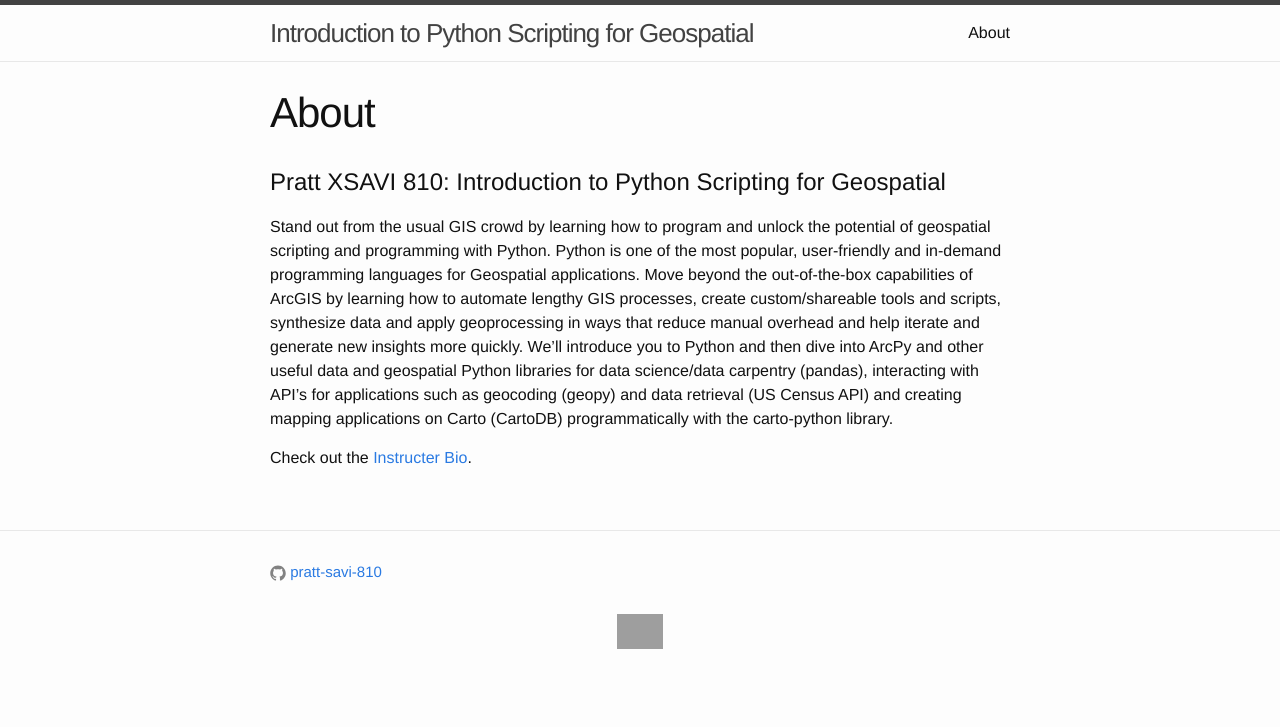
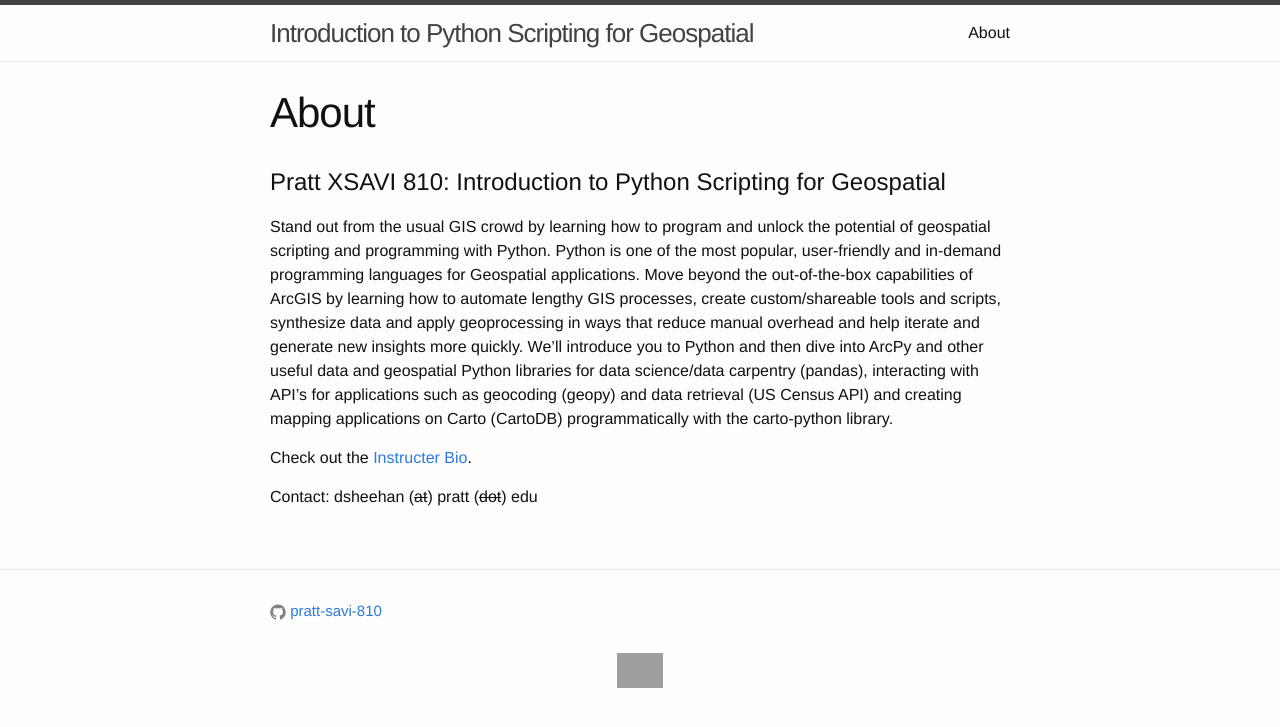
Before and after one commit to pratt-savi-810/pratt-savi-810.github.io, a Jekyll site: the page built from about.md, in a window 1280 px wide. Shown: the top 727 px of the page. Built offline with Jekyll 4.4.1, drawn with Linux system fonts in a browser that asks for light colours; grey boxes are pictures that could not be loaded.

Commit message:
add email

```diff
--- a/about.md
+++ b/about.md
@@ -9,3 +9,5 @@
 Stand out from the usual GIS crowd by learning how to program and unlock the potential of geospatial scripting and programming with Python. Python is one of the most popular, user-friendly and in-demand programming languages for Geospatial applications. Move beyond the out-of-the-box capabilities of ArcGIS by learning how to automate lengthy GIS processes, create custom/shareable tools and scripts, synthesize data and apply geoprocessing in ways that reduce manual overhead and help iterate and generate new insights more quickly. We’ll introduce you to Python and then dive into ArcPy and other useful data and geospatial Python libraries for data science/data carpentry (pandas), interacting with API’s for applications such as geocoding (geopy) and data retrieval (US Census API) and creating mapping applications on Carto (CartoDB) programmatically with the carto-python library.
 
 Check out the [Instructer Bio](https://commons.pratt.edu/savi/danny-sheehan/).
+
+Contact: dsheehan (~~at~~) pratt (~~dot~~) edu
```
